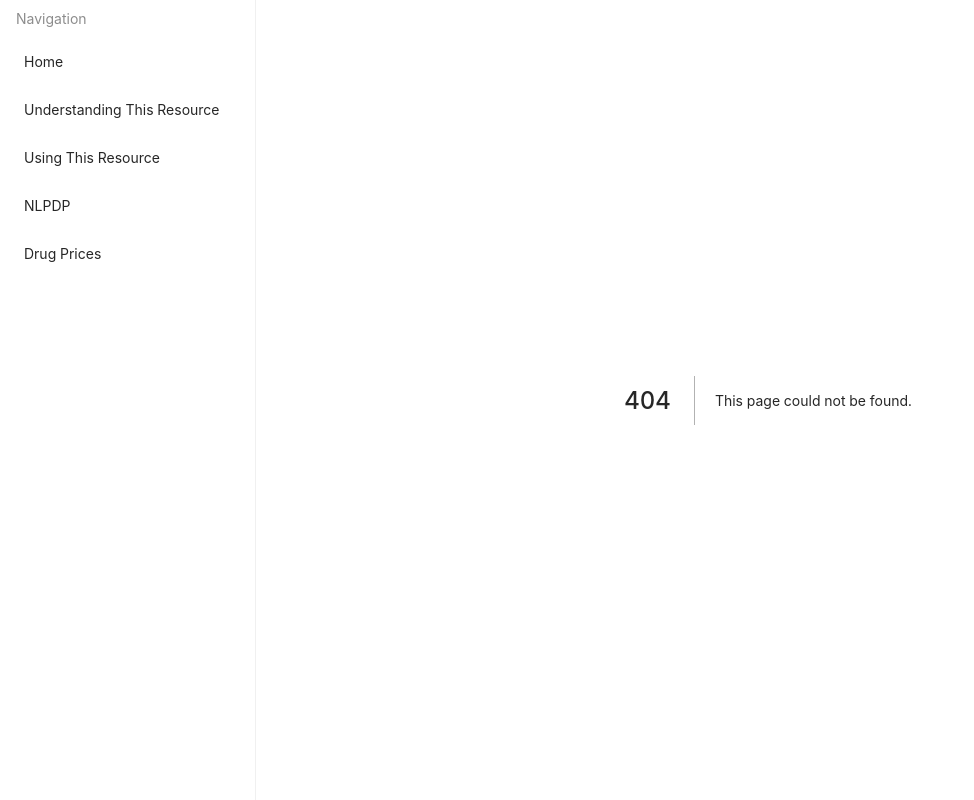
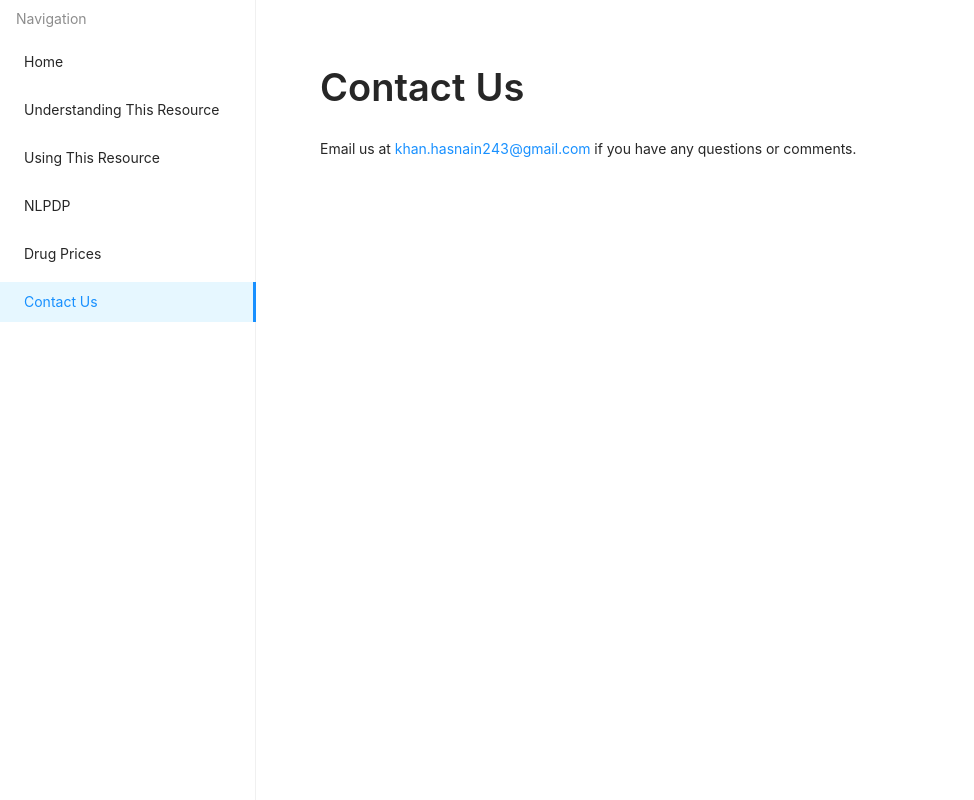
Before and after one commit to yeterfitz/frontend, a Next.js app: page /contact in a window 1280 px wide. Before the commit this address had no page. Shown: the whole page, without its empty margins (0-974 px from the left). Built offline with nearby package versions, Linux system fonts and the light colour scheme.

Commit message:
add contact us page

```diff
--- a/components/Layout.js
+++ b/components/Layout.js
@@ -67,7 +67,9 @@ export default function Layout({ children }) {
           <Menu.Item key="/prices">
             <Link href="/prices">Drug Prices</Link>
           </Menu.Item>
-          {/* <Menu.Item key="/contact">Contact Us</Menu.Item> */}
+          <Menu.Item key="/contact">
+            <Link href="/contact">Contact Us</Link>
+          </Menu.Item>
         </Menu>
       </div>
       <main className={styles.main}>
--- /dev/null
+++ b/pages/contact.js
@@ -0,0 +1,22 @@
+import styles from "../styles/Home.module.css";
+import { Typography, Space } from "antd";
+
+const { Title, Text } = Typography;
+
+export default function Contact() {
+  return (
+    <div className={styles.main_intro}>
+      <div className={styles.inner_main_intro}>
+        <article>
+          <Space direction="vertical">
+            <Title>Contact Us</Title>
+            <Text>
+              Email us at <a>khan.hasnain243@gmail.com</a> if you have any
+              questions or comments.
+            </Text>
+          </Space>
+        </article>
+      </div>
+    </div>
+  );
+}
```
